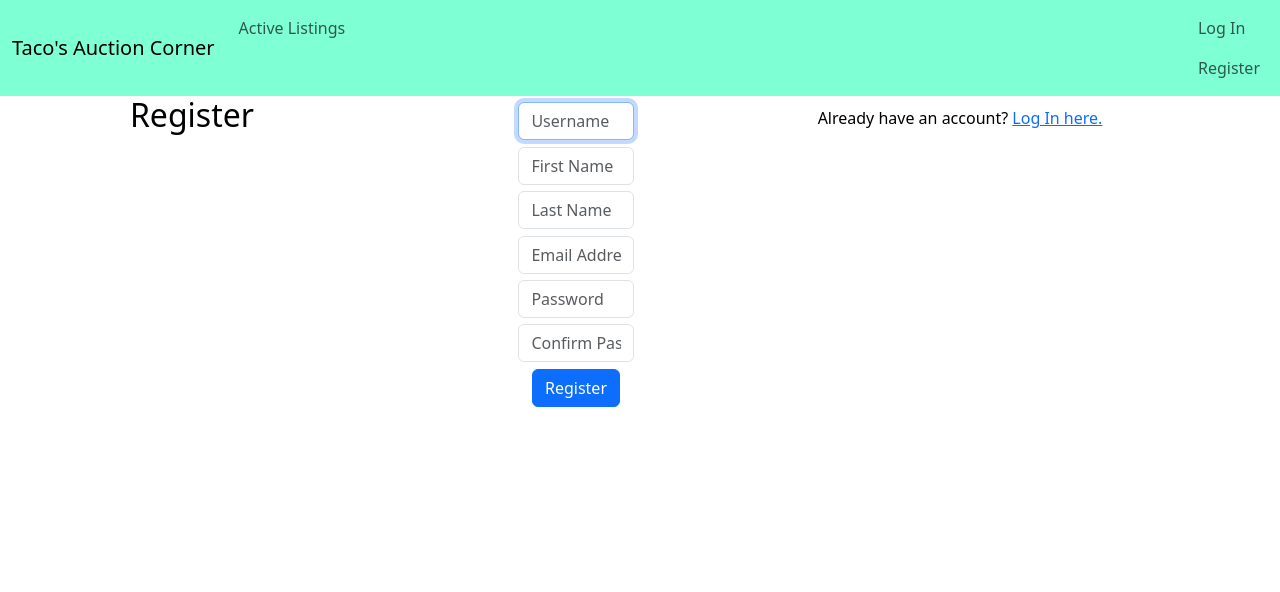
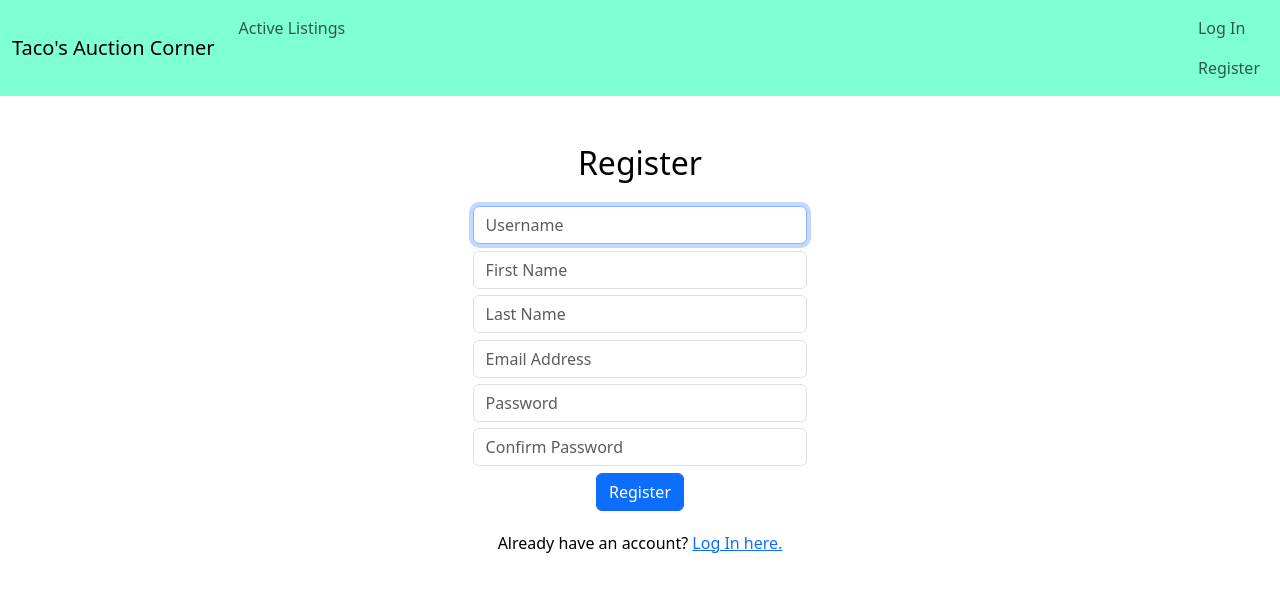
Before and after one commit to freshbash/commerce, a Django app: page /register in a window 1280 px wide. Shown: the top 592 px of the page. Run offline with Django 3.2, Linux system fonts and the light colour scheme.

Commit message:
resolved login and register pages

```diff
--- a/auctions/templates/auctions/login.html
+++ b/auctions/templates/auctions/login.html
@@ -1,8 +1,8 @@
 {% extends "auctions/layout.html" %}
 
 {% block body %}
-    <div class="active-listings">
-        <div style="text-align: center; margin-bottom: 10px;">
+    <div class="container my-5">
+        <div class="mb-4 text-center">
             <h2>Login</h2>
         </div>
 
--- a/auctions/templates/auctions/register.html
+++ b/auctions/templates/auctions/register.html
@@ -1,8 +1,8 @@
 {% extends "auctions/layout.html" %}
 
 {% block body %}
-    <div class="active-listings">
-        <div style="text-align: center;">
+    <div class="container my-5">
+        <div class="mb-4 text-center">
             <h2>Register</h2>
         </div>
 
```
Also changed, not shown: db.sqlite3.
